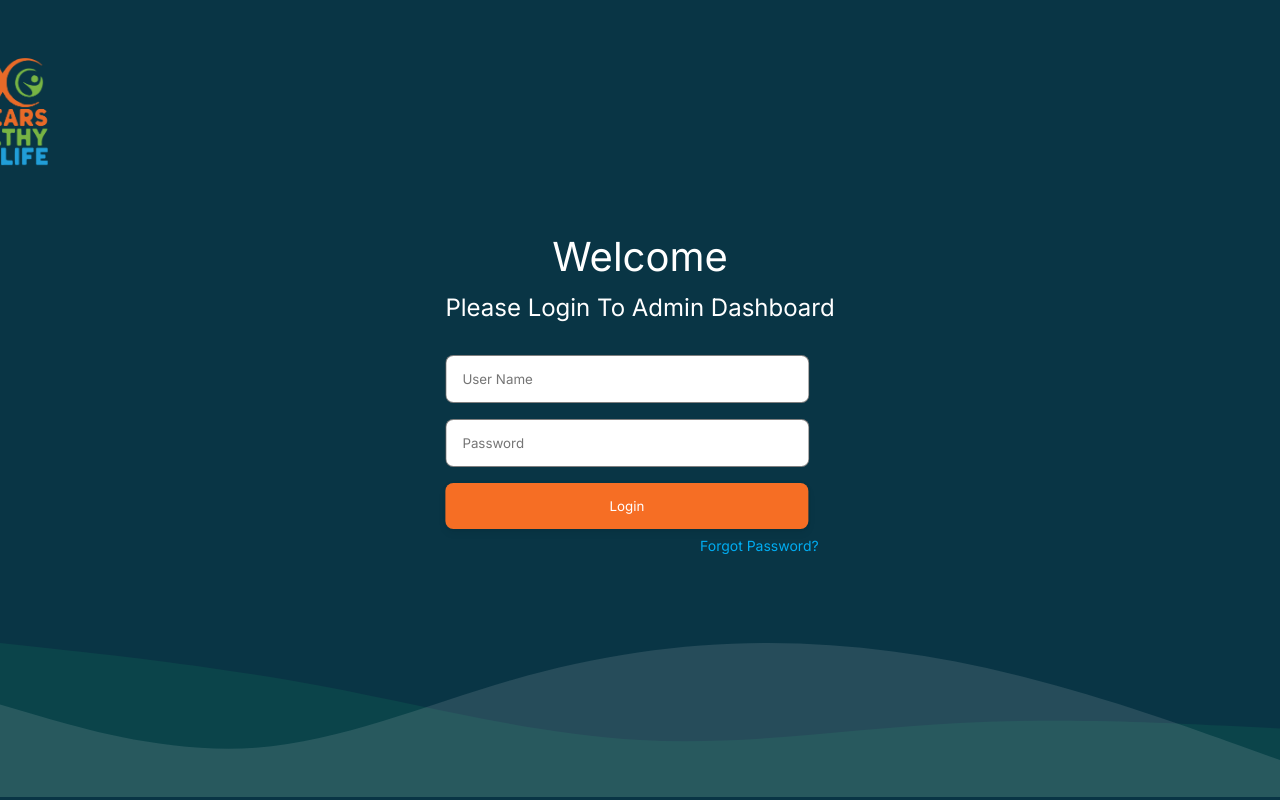
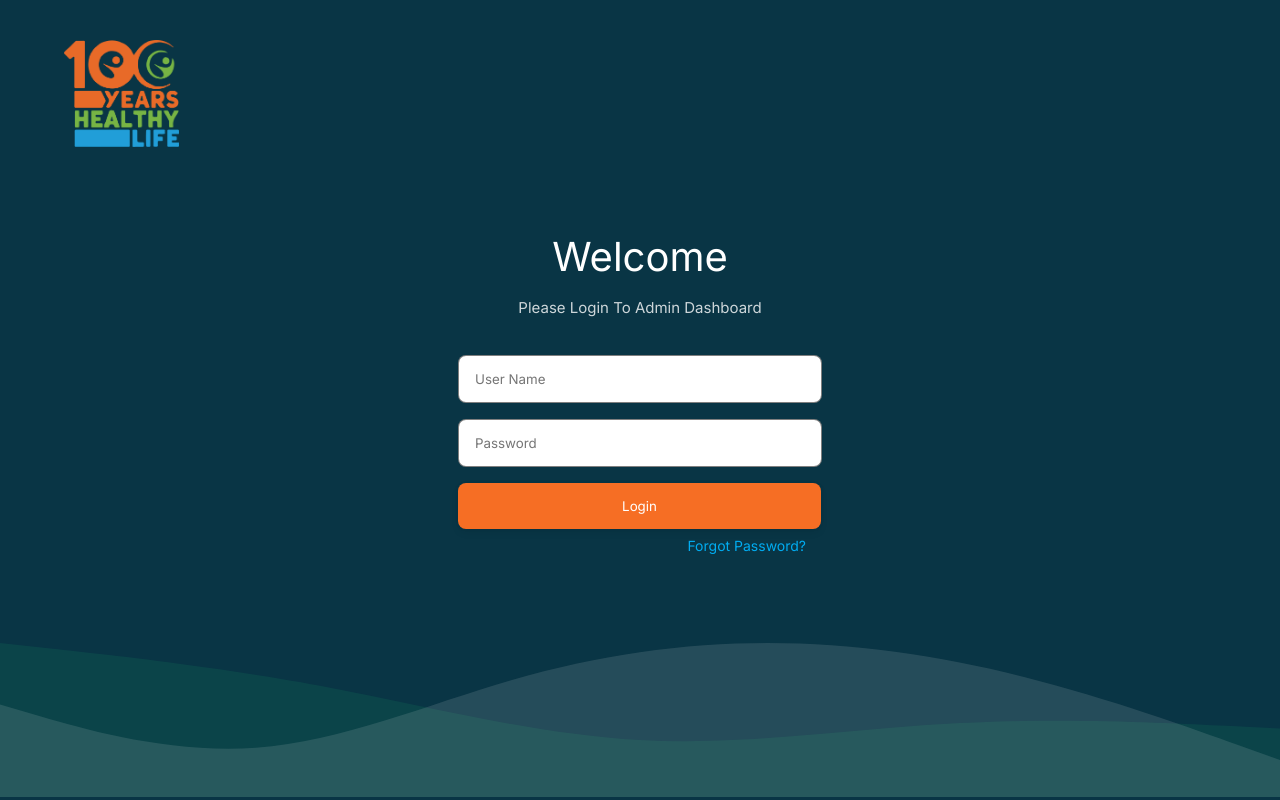
Before and after one commit to rockey223/100years-admin, a React (Create React App) app: page / in a window 1280 px wide. Built offline with nearby package versions, Linux system fonts and the light colour scheme.

Commit message:
fixed nav animation and some css

```diff
--- a/src/components/Nav/Nav-Left/Navigation.css
+++ b/src/components/Nav/Nav-Left/Navigation.css
@@ -13,7 +13,7 @@
     height: 700px;
     width: 280px;
     justify-content: space-between;
-    transition: 1s;
+    transition: 0.3s ease;
 }
 
 .top-mid-nav {
@@ -202,5 +202,5 @@
     height: 700px;
     width: 100px;
     justify-content: space-between;
-    transition: 1s;
+    transition: 0.3s ease;
 }
--- a/src/components/Pages/Login/Login.css
+++ b/src/components/Pages/Login/Login.css
@@ -22,15 +22,6 @@
     margin-bottom: 36.5px;
 }
 
-.logo-img {
-    position: fixed;
-    height: 100%;
-    width: 100%;
-    top: 50%;
-    left: 50%;
-    transform: translate(-217%, -111%);
-}
-
 .title-1 {
     color: #FFF;
     font-size: 40px;
@@ -42,7 +33,8 @@
 
 .title-2 {
     color: #FFF;
-    font-size: 24px;
+    opacity: 80%;
+    font-size: 15px;
     font-style: normal;
     font-weight: 400;
     line-height: 22px;
@@ -87,12 +79,23 @@
     line-height: normal;
 }
 
+
+.logo-img {
+    position: absolute;
+    height: 100%;
+    width: 100%;
+    top: 5%;
+    left: 5%;
+    pointer-events: none;
+    /* transform: translate(-217%, -111%); */
+}
+
 .bottom-wave {
     width: 100%;
 }
 
 .bottom-wave svg {
-    position: absolute;
+    position: fixed;
     bottom: -40%;
     left: 0;
     width: 100%;
--- a/src/components/Pages/Login/Login.jsx
+++ b/src/components/Pages/Login/Login.jsx
@@ -49,7 +49,6 @@ function Login() {
                 <div className="login-container">
                     <div className="login-content">
                         <div className="login-title">
-                            <div className="logo-img"><img alt="Logo" src={logo} height={"107px"} width={"114.8px"} /></div>
                             <div className="title-1">Welcome</div>
                             <div className="title-2">Please Login To Admin Dashboard</div>
                         </div>
@@ -84,6 +83,7 @@ function Login() {
                         </div>
                     </div>
                 </div>
+                <div className="logo-img"><img alt="Logo" src={logo} height={"107px"} width={"114.8px"} /></div>
                 <div className="bottom-wave">
                     <svg width="100%" height="154" viewBox="0 0 1280 154" fill="none" xmlns="http://www.w3.org/2000/svg">
                         <path fillRule="evenodd" clipRule="evenodd" d="M0 0L53 5.78613C107 11.5723 213 23.1445 320 42.7283C427 62.7572 533 91.2428 640 97.0289C747 102.815 853 85.4566 960 80.1156C1067 74.3295 1173 80.1156 1227 82.7861L1280 85.4566V154H1227C1173 154 1067 154 960 154C853 154 747 154 640 154C533 154 427 154 320 154C213 154 107 154 53 154H0V0Z" fill="#20DF7F" fillOpacity="0.09" />
--- a/src/components/Pages/Users/Users.css
+++ b/src/components/Pages/Users/Users.css
@@ -25,3 +25,7 @@
     align-items: center;
     gap: 16px;
 }
+
+.user-container td {
+    padding: 5px 24px;
+}
--- a/src/components/Pages/Users/Users.jsx
+++ b/src/components/Pages/Users/Users.jsx
@@ -47,7 +47,8 @@ function Users() {
                 <Table
                     COLUMNS={COLUMNS}
                     DATA={DATA}
-                    dotPanel={true}
+                    // dotPanel={true}
+                    ActionBtn={true}
                 />
             </div>
         </>
--- a/src/components/Table/BasicTable.css
+++ b/src/components/Table/BasicTable.css
@@ -111,6 +111,8 @@
 .action-btn {
     display: flex;
     padding-top: 20px;
+    height: 37.6px;
+    width: 136.29;
 }
 
 .action-btn button {
--- a/src/components/Useful/ConfirmationBox/ConfirmBox.css
+++ b/src/components/Useful/ConfirmationBox/ConfirmBox.css
@@ -44,7 +44,7 @@
     gap: 16px;
 
     border-radius: 16px;
-    border: 1px solid rgba(0, 0, 0, 0.10);
+    border: 1px solid rgba(0, 0, 0, 0.15px);
     background: rgba(255, 255, 255, 0.85);
 
     color: #3F3F46;
```
